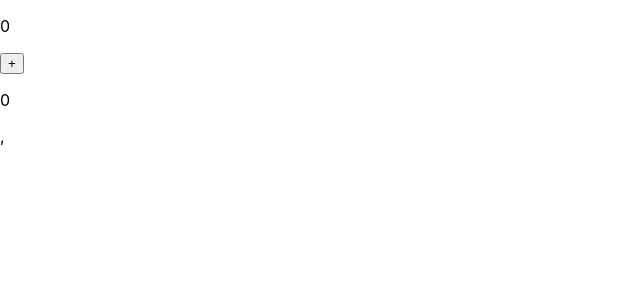
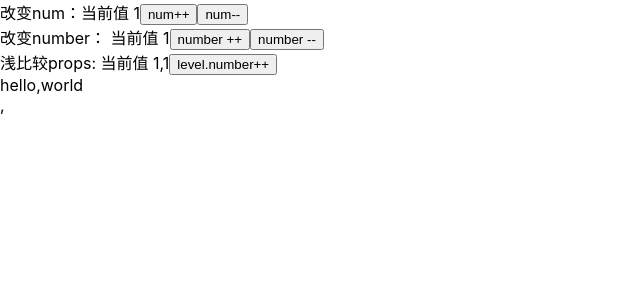
Before and after one commit to zgang11/WEB-Front, a React (Create React App) app in the folder my-react/: page / in a window 1280 px wide. Shown: the top 300 px of the page, without its empty margins (0-640 px from the left). Built offline with nearby package versions, Linux system fonts and the light colour scheme.

Commit message:
React.memo

```diff
--- /dev/null
+++ b/my-react/src/REACT-API/Component/memo.js
@@ -0,0 +1,72 @@
+// React.memo和PureComponent作用类似，可以用作性能优化，React.memo 是高阶组件，函数组件和类组件都可以使用， 和PureComponent区别是 React.memo只能对props的情况确定是否渲染，而PureComponent是针对props和state。
+// React.memo 接受两个参数，第一个参数原始组件本身，第二个参数，可以根据一次更新中props是否相同决定原始组件是否重新渲染。是一个返回布尔值，true 证明组件无须重新渲染，false证明组件需要重新渲染，这个和类组件中的shouldComponentUpdate()正好相反 。
+// React.memo: 第二个参数 返回 true 组件不渲染 ， 返回 false 组件重新渲染。
+// shouldComponentUpdate: 返回 true 组件渲染 ， 返回 false 组件不渲染。
+
+
+import React from 'react'
+
+function TextMemo(props){
+    let name = "jaj"
+    console.log('this:',this)
+    // console.log('子组件渲染','props:',props,'name:',name)
+    console.log('refresh:','props:',props)
+    if(props) return <div>hello,world</div>
+}
+
+const controlIsRender = (pre,next)=>{
+    console.log('pre:',pre,'next:',next)
+    if(pre.number === next.number  ){ // number 不改变 ，不渲染组件
+        return true
+    }else if(pre.number !== next.number && next.number > 5 ) { // number 改变 ，但值大于5 ， 不渲染组件
+        return true
+    }else { // 否则渲染组件
+        return false
+    }
+ }
+
+ const NewTexMemo = React.memo(TextMemo,controlIsRender)
+ //浅比较
+ const ShadowTextMemo = React.memo(TextMemo)
+ class Index extends React.Component{
+    constructor(props){
+        super(props)
+        this.state={
+            number:1,
+            num:1,
+            level:{
+                num:1,
+                number:1
+            }
+        }
+    }
+    handleClick = ()=>{
+        const {level} = this.state
+        level.num++
+        level.number++
+        this.setState({level:{...level}})
+        console.log(this.state.level,level)
+    }
+    render(){
+        const { num , number, level }  = this.state
+        return <div>
+            <div>
+                改变num：当前值 { num }
+                <button onClick={ ()=>this.setState({ num:num + 1 }) } >num++</button>
+                <button onClick={ ()=>this.setState({ num:num - 1 }) } >num--</button>
+            </div>
+            <div>
+                改变number： 当前值 { number }
+                <button onClick={ ()=>this.setState({ number:number + 1 }) } > number ++</button>
+                <button onClick={ ()=>this.setState({ number:number - 1 }) } > number -- </button>
+            </div>
+            <div>
+                浅比较props: 当前值 { level.num },{level.number}
+                <button onClick={this.handleClick} >level.number++</button>
+            </div>
+            {/* <NewTexMemo num={ num } number={number}  /> */}
+            <ShadowTextMemo level={level} />
+        </div>
+    }
+}
+export default Index
--- /dev/null
+++ b/my-react/src/REACT-API/com-api.js
@@ -0,0 +1,13 @@
+import {Component} from 'react'
+import MemoIndex from './Component/memo'
+
+
+class ReactApi extends Component{
+    render(){
+        return (
+            <MemoIndex/>
+        )
+    }
+}
+
+export default ReactApi
--- a/my-react/src/index.js
+++ b/my-react/src/index.js
@@ -10,6 +10,8 @@ import Hello from './life_circle/life_circle'
 import CircleOld from './react-life-function/1'
 import CircleNew from './react-life-function/2'
 // import CircleEror from './react-life-function/3'
+
+import ReactApi from './REACT-API/com-api'
 
 
 class Header extends Component {
@@ -53,7 +55,7 @@ class HelloWorld extends Component{
 
 ReactDOM.render(
   <div>
-    <CircleNew></CircleNew>,
+    <ReactApi></ReactApi>,
   </div>,
   document.getElementById('root')
 );
```
Also changed, not shown: 2 other files (tests, documents, lock files or other folders).
